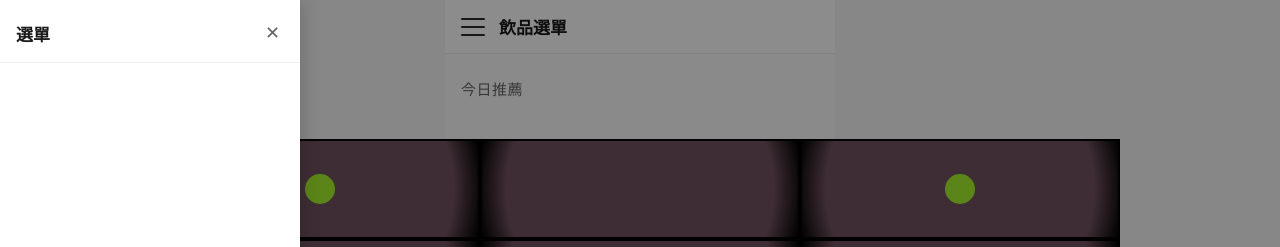
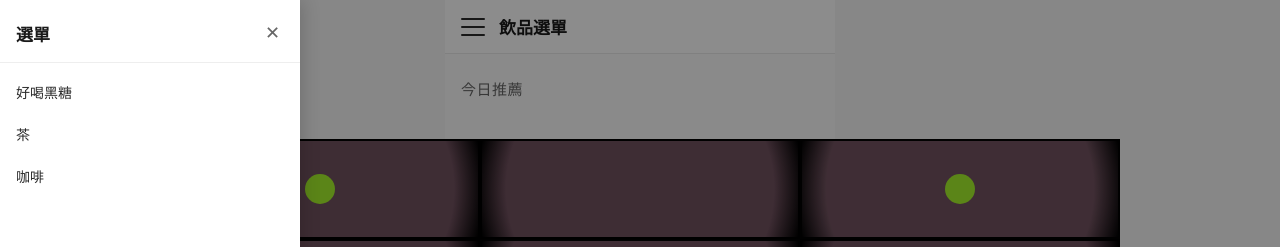
Before and after one commit to yoshuu/vue-drink-menu, a Vue app: page / in a window 1280 px wide. Both pictures are taken after a click on the button 473 px from the left and 26 px from the top of the page. Shown: the top 247 px of the page. Built offline with nearby package versions, Linux system fonts and the light colour scheme.

Commit message:
feat: render side menu from json data

```diff
--- /dev/null
+++ b/src/components/MenuItem.vue
@@ -0,0 +1,29 @@
+<script setup>
+defineProps({
+  item: { type: Object, required: true },
+})
+</script>
+
+<template>
+  <li>
+    <button class="menu-item">
+      <span>{{ item.text }}</span>
+    </button>
+  </li>
+</template>
+
+<style scoped>
+.menu-item {
+  width: 100%;
+  display: flex;
+  align-items: center;
+  justify-content: space-between;
+  padding: 11px 16px;
+  background: none;
+  border: none;
+  text-align: left;
+  font-size: 14px;
+  color: #2a2a2a;
+  cursor: pointer;
+}
+</style>
--- a/src/components/SideDrawer.vue
+++ b/src/components/SideDrawer.vue
@@ -1,4 +1,7 @@
 <script setup>
+import menuData from '../data/menuData.js'
+import MenuItem from './MenuItem.vue'
+
 defineProps({ open: Boolean })
 const emit = defineEmits(['close'])
 </script>
@@ -16,6 +19,17 @@ const emit = defineEmits(['close'])
         <span class="drawer-title">選單</span>
         <button class="drawer-close" @click="emit('close')">✕</button>
       </div>
+
+      <!-- 階層選單 -->
+      <nav class="drawer-nav">
+        <ul class="menu-list">
+          <MenuItem
+            v-for="item in menuData"
+            :key="item.key"
+            :item="item"
+          />
+        </ul>
+      </nav>
     </div>
   </Transition>
 </template>
@@ -67,6 +81,18 @@ const emit = defineEmits(['close'])
   line-height: 1;
 }
 
+.drawer-nav {
+  flex: 1;
+  overflow-y: auto;
+  padding: 8px 0;
+}
+
+.menu-list {
+  list-style: none;
+  margin: 0;
+  padding: 0;
+}
+
 /* 過場動畫 */
 .fade-enter-active,
 .fade-leave-active {
--- /dev/null
+++ b/src/data/menuData.js
@@ -0,0 +1,68 @@
+const menuData = [
+  {
+    key: '64f',
+    text: '好喝黑糖',
+    children: [
+      {
+        key: '445',
+        text: '黑糖鮮奶',
+        children: [
+          { key: '37a', text: '黑糖珍珠鮮奶' },
+          { key: 'feb', text: '黑糖芋圓鮮奶' },
+          { key: '59c', text: '黑糖蒟蒻鮮奶' },
+        ],
+      },
+      {
+        key: '29e',
+        text: '黑糖冬瓜',
+        children: [
+          { key: 'ac3', text: '黑糖冬瓜牛奶' },
+          { key: 'ca0', text: '黑糖冬瓜珍珠' },
+        ],
+      },
+    ],
+  },
+  {
+    key: '6c3',
+    text: '茶',
+    children: [
+      { key: '5dc', text: '烏龍綠' },
+      { key: 'b5f', text: '綠茶' },
+      { key: 'b09', text: '紅茶' },
+      { key: '887', text: '青茶' },
+    ],
+  },
+  {
+    key: 'c81',
+    text: '咖啡',
+    children: [
+      {
+        key: 'e02',
+        text: '黑咖啡',
+        children: [
+          { key: 'd20', text: '濃縮咖啡' },
+          { key: '1f8', text: '美式咖啡' },
+        ],
+      },
+      {
+        key: 'd7a',
+        text: '牛奶咖啡',
+        children: [
+          {
+            key: 'c09',
+            text: '拿鐵',
+            children: [
+              { key: 'db2', text: '黑糖拿鐵' },
+              { key: '9f6', text: '榛果拿鐵' },
+              { key: 'b61', text: '香草拿鐵' },
+            ],
+          },
+          { key: '9ac', text: '卡布奇諾' },
+          { key: 'ce8', text: '摩卡' },
+        ],
+      },
+    ],
+  },
+]
+
+export default menuData
```
